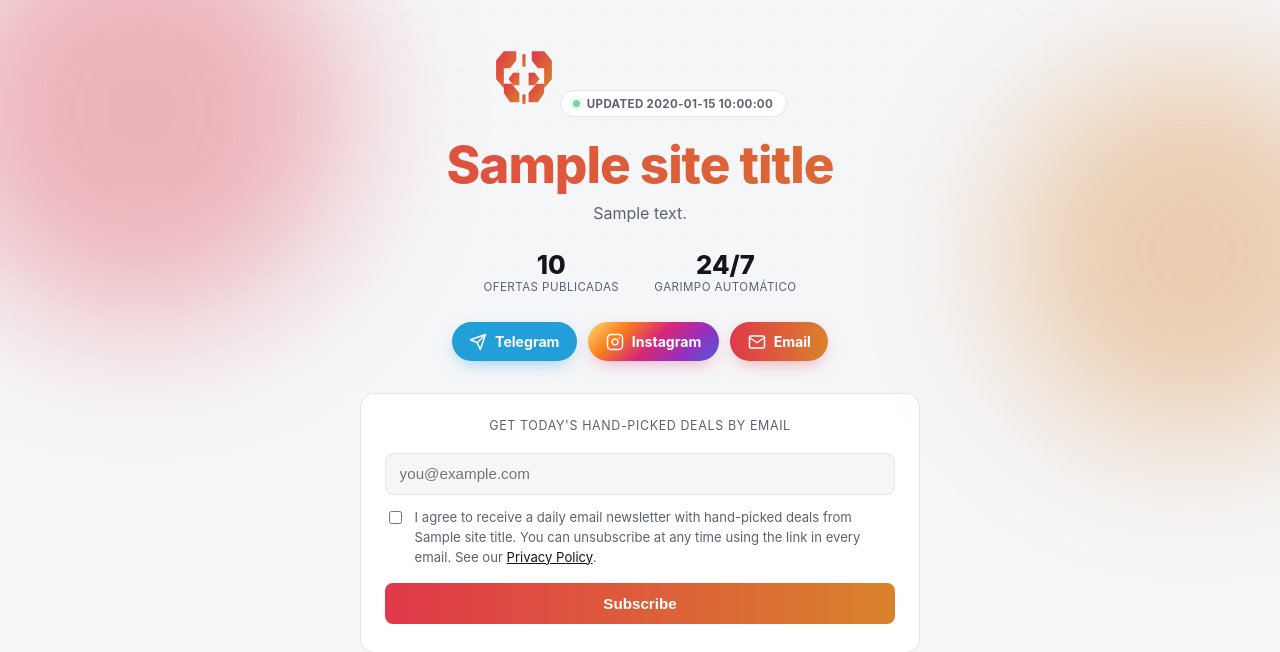
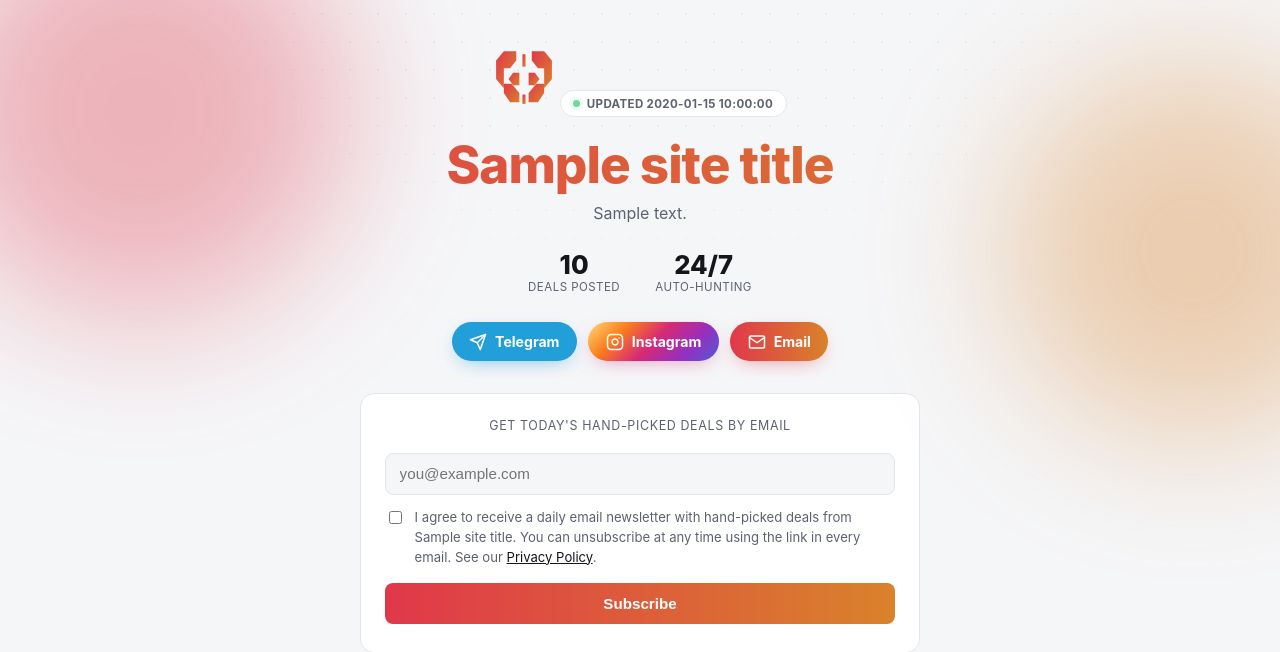
Before and after one commit to mcamiloo/affiliate-bot, a Flask app: template templates/landing.html.j2 in a window 1280 px wide. Shown: the top 652 px of the page. Run offline with Flask 3, Linux system fonts and the light colour scheme; the visitor is signed in with stand-in values (Sample User, id 1); tables that the repository leaves empty hold one stand-in row (values such as "Sample post"); the template is opened without the code that fills it: most values are stand-ins (such as "Sample title", 1, 10 or a date in 2020); grey boxes marked "Sample" are stand-in pictures; parts of the project's set-up code (start-up, migrations or seed data) failed here and were passed over.

Commit message:
Fix two more leftover Portuguese strings in the stats strip
Missed these in the previous language-consistency pass — same header
area as the badge I already fixed, should have caught them together.

```diff
--- a/templates/landing.html.j2
+++ b/templates/landing.html.j2
@@ -234,8 +234,8 @@
   <p class="subtitle">{{ site_description }}</p>
 
   <div class="stats-strip">
-    <div class="stat"><div class="num" data-count-to="{{ offers_total }}">0</div><div class="lbl">ofertas publicadas</div></div>
-    <div class="stat"><div class="num">24/7</div><div class="lbl">garimpo automático</div></div>
+    <div class="stat"><div class="num" data-count-to="{{ offers_total }}">0</div><div class="lbl">deals posted</div></div>
+    <div class="stat"><div class="num">24/7</div><div class="lbl">auto-hunting</div></div>
   </div>
 
   <div class="channels">
```
